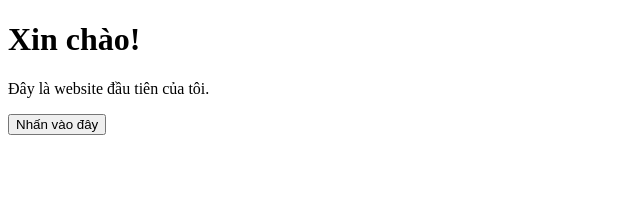
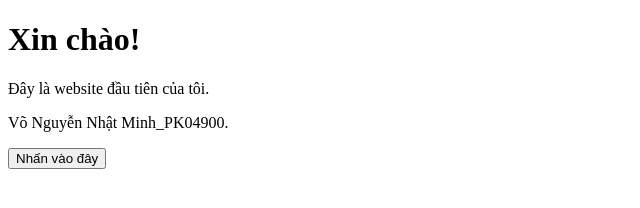
Before and after one commit to visunami-prog/My-web, a plain HTML site: page index.html in a window 1280 px wide. Shown: the whole page, without its empty margins (0-640 px from the left). Drawn offline with Linux system fonts and the light colour scheme.

Commit message:
Add files via upload

```diff
--- a/index.html
+++ b/index.html
@@ -14,7 +14,7 @@
     <h1>Xin chào!</h1>
 
     <p>Đây là website đầu tiên của tôi.</p>
-
+    <p>Võ Nguyễn Nhật Minh_PK04900.</p>
     <button onclick="sayHello()">Nhấn vào đây</button>
 
     <!-- Kết nối JavaScript -->
```
